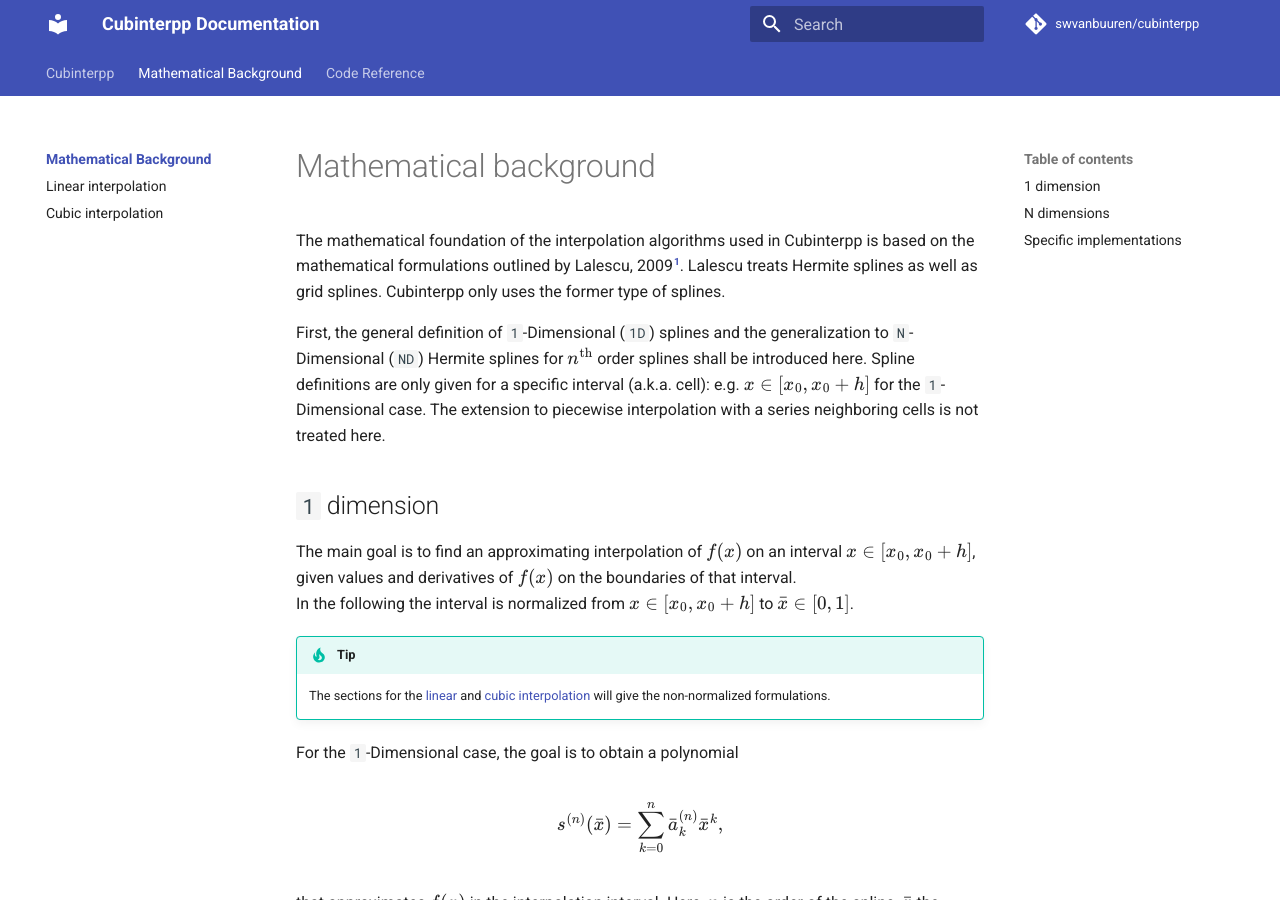
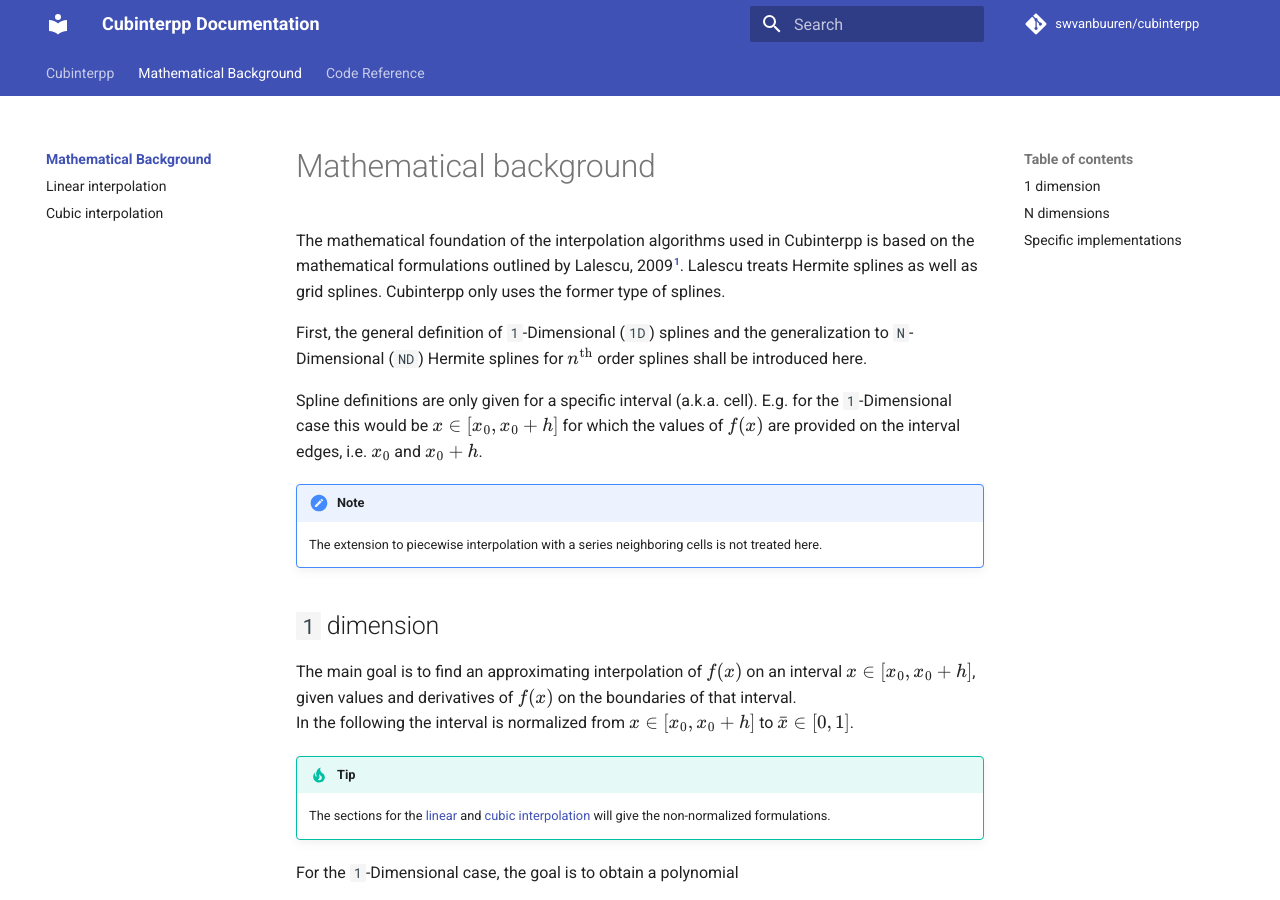
Before and after one commit to swvanbuuren/cubinterpp, an MkDocs documentation site: the page built from docs/theory/index.md, in a window 1280 px wide and 900 px high. Built offline with MkDocs 1.6.1 and Material for MkDocs 9.7.7, drawn with Linux system fonts in a browser that asks for light colours; comment, search, counter and statistics services are not loaded.

```diff
--- a/docs/theory/index.md
+++ b/docs/theory/index.md
@@ -9,10 +9,15 @@
 
 First, the general definition of `1`-Dimensional (`1D`) splines and the
 generalization to `N`-Dimensional (`ND`) Hermite splines for $n^\textrm{th}$
-order splines shall be introduced here. Spline definitions are only given for a
-specific interval (a.k.a. cell): e.g. $x \in [x_0, x_0 + h]$ for the
-`1`-Dimensional case. The extension to piecewise interpolation with a series
-neighboring cells is not treated here.
+order splines shall be introduced here.
+
+Spline definitions are only given for a specific interval (a.k.a. cell). E.g.
+for the `1`-Dimensional case this would be $x \in [x_0, x_0 + h]$ for which the
+values of $f(x)$ are provided on the interval edges, i.e. $x_0$ and $x_0 + h$.
+
+!!! note
+
+    The extension to piecewise interpolation with a series neighboring cells is not treated here.
 
 ## `1` dimension
 
```
Also changed, not shown: docs/theory/cubic.md (+26 -2 lines).
